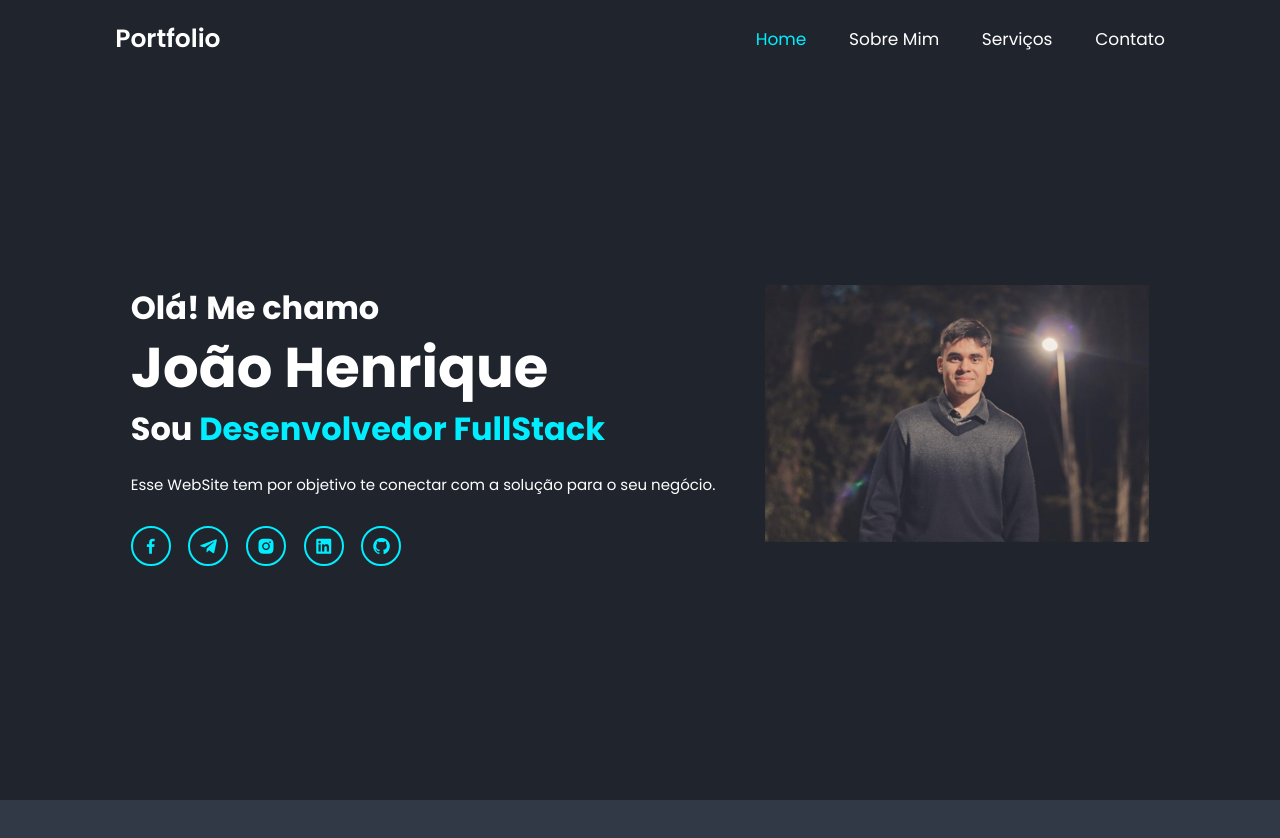
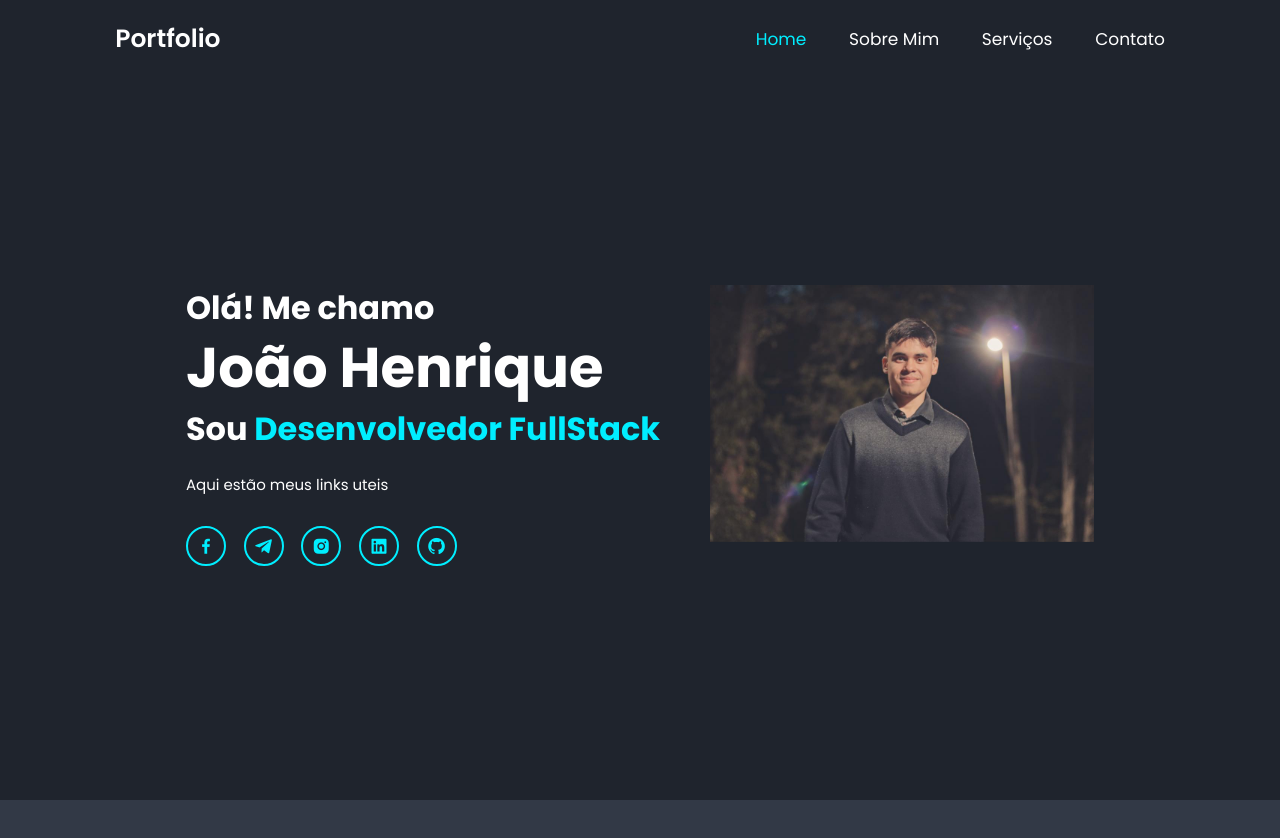
Before and after one commit to joaohp020/portfolio, a plain HTML site: page index.html in a window 1280 px wide. Shown: the top 838 px of the page. Drawn offline with nearby package versions, Linux system fonts and the light colour scheme.

Commit message:
ajuste descrição dos links na Home

```diff
--- a/index.html
+++ b/index.html
@@ -29,7 +29,8 @@
             <h3>Olá! Me chamo</h3>
             <h1>João Henrique</h1>
             <h3>Sou <span>Desenvolvedor FullStack</span></h3>
-            <p>Esse WebSite tem por objetivo te conectar com a solução para o seu negócio.</p>
+            <!-- <p>Esse WebSite tem por objetivo te conectar com a solução para o seu negócio.</p> -->
+            <p>Aqui estão meus links uteis</p>
 
             <div class="social-media">
                 <a href="https://www.facebook.com/profile.php?id=100090680324994"><i class='bx bxl-facebook'></i></a>
```
